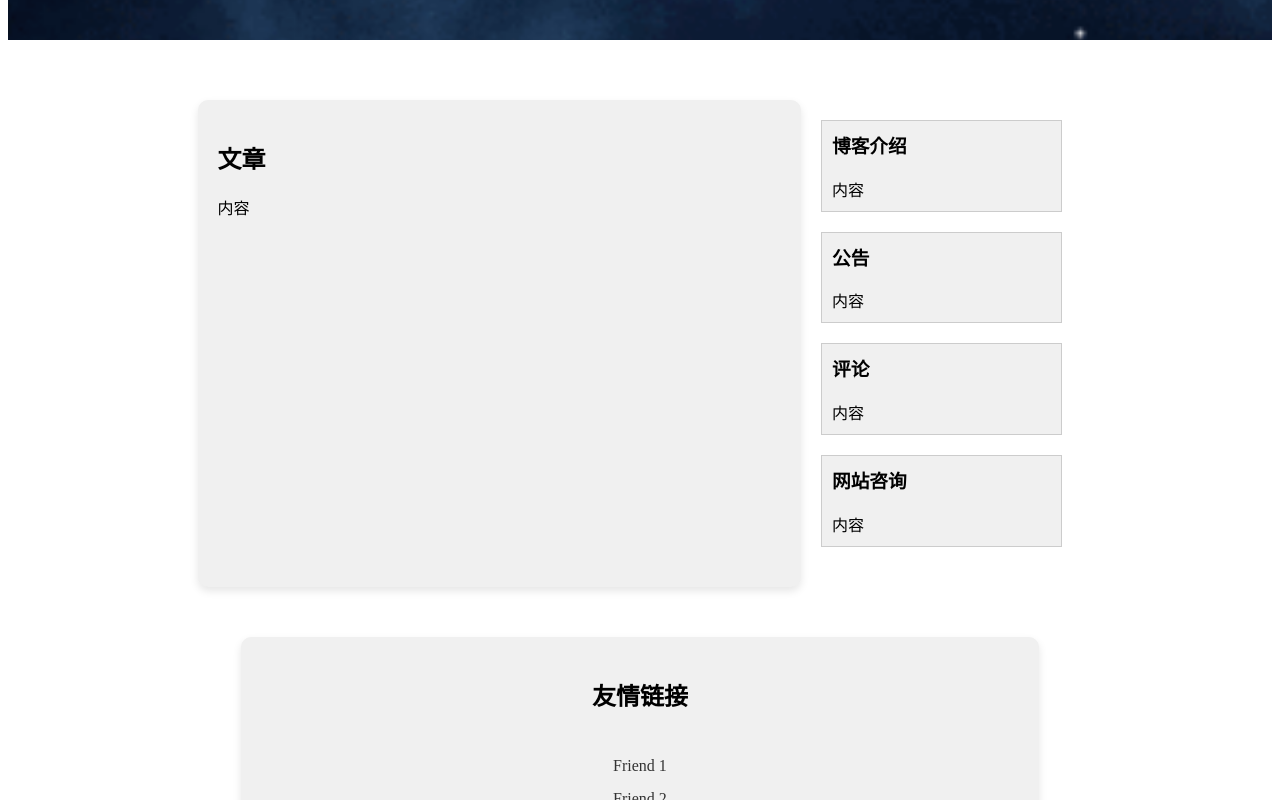
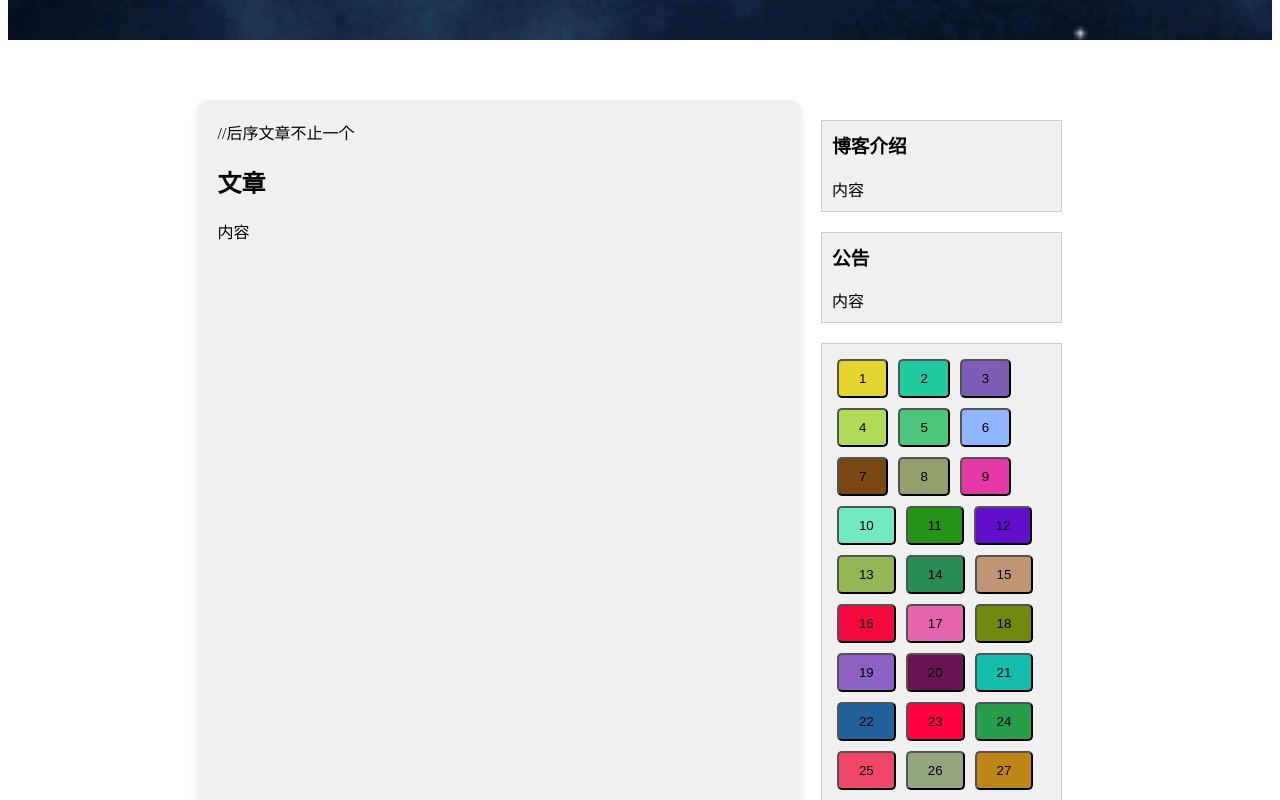
Before and after one commit to ProjectTXX/Blog, a Vue app in the folder blog-view/: page /home in a window 1280 px wide. Shown: the part 760-1560 px from the top of the page. Built offline with nearby package versions, Linux system fonts and the light colour scheme.

Commit message:
添加TagPage界面

```diff
--- a/blog-view/package.json
+++ b/blog-view/package.json
@@ -40,7 +40,8 @@
       "eslint:recommended"
     ],
     "parserOptions": {
-      "parser": "@babel/eslint-parser"
+      "parser": "@babel/eslint-parser",
+      "requireConfigFile": false
     },
     "rules": {}
   },
--- /dev/null
+++ b/blog-view/src/components/TagPage.vue
@@ -0,0 +1,70 @@
+<template>
+  <div class="tag-container">
+    <button
+      class="tag"
+      v-for="tag in tags"
+      :key="tag.id"
+      :style="{ backgroundColor: tag.color }"
+      @click="$router.push(tag.path)"
+    >
+      {{ tag.text }}
+    </button>
+  </div>
+</template>
+
+<script>
+export default {
+  data() {
+    return {
+      tags: [
+        { id: 1, text: "1", color: "#E5D430", path: "" },
+        { id: 2, text: "2", color: "#23CA9F", path: "" },
+        { id: 3, text: "3", color: "#7E5DB6", path: "" },
+        { id: 4, text: "4", color: "#AFDB59", path: "" },
+        { id: 5, text: "5", color: "#4BC67D", path: "" },
+        { id: 6, text: "6", color: "#90B4FE", path: "" },
+        { id: 7, text: "7", color: "#794812", path: "" },
+        { id: 8, text: "8", color: "#93A06D", path: "" },
+        { id: 9, text: "9", color: "#E538A7", path: "" },
+        { id: 10, text: "10", color: "#72EAC1", path: "" },
+        { id: 11, text: "11", color: "#259317", path: "" },
+        { id: 12, text: "12", color: "#620FCB", path: "" },
+        { id: 13, text: "13", color: "#92B754", path: "" },
+        { id: 14, text: "14", color: "#2A8C53", path: "" },
+        { id: 15, text: "15", color: "#BF9576", path: "" },
+        { id: 16, text: "16", color: "#F20A3D", path: "" },
+        { id: 17, text: "17", color: "#E764AF", path: "" },
+        { id: 18, text: "18", color: "#71890D", path: "" },
+        { id: 19, text: "19", color: "#8D62C4", path: "" },
+        { id: 20, text: "20", color: "#681453", path: "" },
+        { id: 21, text: "21", color: "#16BCAE", path: "" },
+        { id: 22, text: "22", color: "#21609B", path: "" },
+        { id: 23, text: "23", color: "#FE023D", path: "" },
+        { id: 24, text: "24", color: "#279E4A", path: "" },
+        { id: 25, text: "25", color: "#F04769", path: "" },
+        { id: 26, text: "26", color: "#93A680", path: "" },
+        { id: 27, text: "27", color: "#BD8617", path: "" },
+        { id: 28, text: "28", color: "#1D67CE", path: "" },
+        { id: 29, text: "29", color: "#FA8967", path: "" },
+        { id: 30, text: "30", color: "#523F08", path: "" },
+      ],
+    };
+  },
+};
+</script>
+
+<style>
+.tag-container {
+  display: flex;
+  flex-wrap: wrap;
+  justify-content: flex-start;
+}
+
+.tag {
+  padding: 10px 20px;
+  margin: 5px;
+  border-radius: 5px;
+  background-color: #f0f0f0;
+  cursor: pointer;
+}
+</style>
--- a/blog-view/src/router/index.js
+++ b/blog-view/src/router/index.js
@@ -7,7 +7,6 @@ import RecordPage from '../views/RecordPage.vue';
 import FilePage from '../views/FilePage.vue';
 import MemberPage from '../views/MemberPage.vue';
 import HomePage from '../views/HomePage.vue'
-
 
 Vue.use(VueRouter)
 
--- a/blog-view/src/views/HomePage.vue
+++ b/blog-view/src/views/HomePage.vue
@@ -24,8 +24,11 @@
     <div class="content">
       <div class="template-container">
         <div class="left-half scroll-animation">
-          <h2>文章</h2>
-          <p>内容</p>
+          <div class="essay">
+            //后序文章不止一个
+            <h2>文章</h2>
+            <p>内容</p>
+          </div>
         </div>
         <div class="right-half scroll-animation">
           <div class="section-a">
@@ -37,12 +40,7 @@
             <p>内容</p>
           </div>
           <div class="section-c scroll-animation">
-            <h3>评论</h3>
-            <p>内容</p>
-          </div>
-          <div class="section-d scroll-animation">
-            <h3>网站咨询</h3>
-            <p>内容</p>
+            <TagPage></TagPage>
           </div>
         </div>
       </div>
@@ -61,7 +59,12 @@
 </template>
 
 <script>
+import TagPage from "@/components/TagPage.vue";
+
 export default {
+  components: {
+    TagPage,
+  },
   data() {
     return {
       text: "这是一段测试文字",
@@ -155,7 +158,7 @@ export default {
   height: 2000px;
   margin-top: -70px;
   .img {
-    position: relative; /* 设置为相对定位，以便.overlay-text可以使用绝对定位 */
+    position: relative;
     z-index: 0;
   }
 }
```
Also changed, not shown: 1 other file (tests, documents, lock files or other folders).
